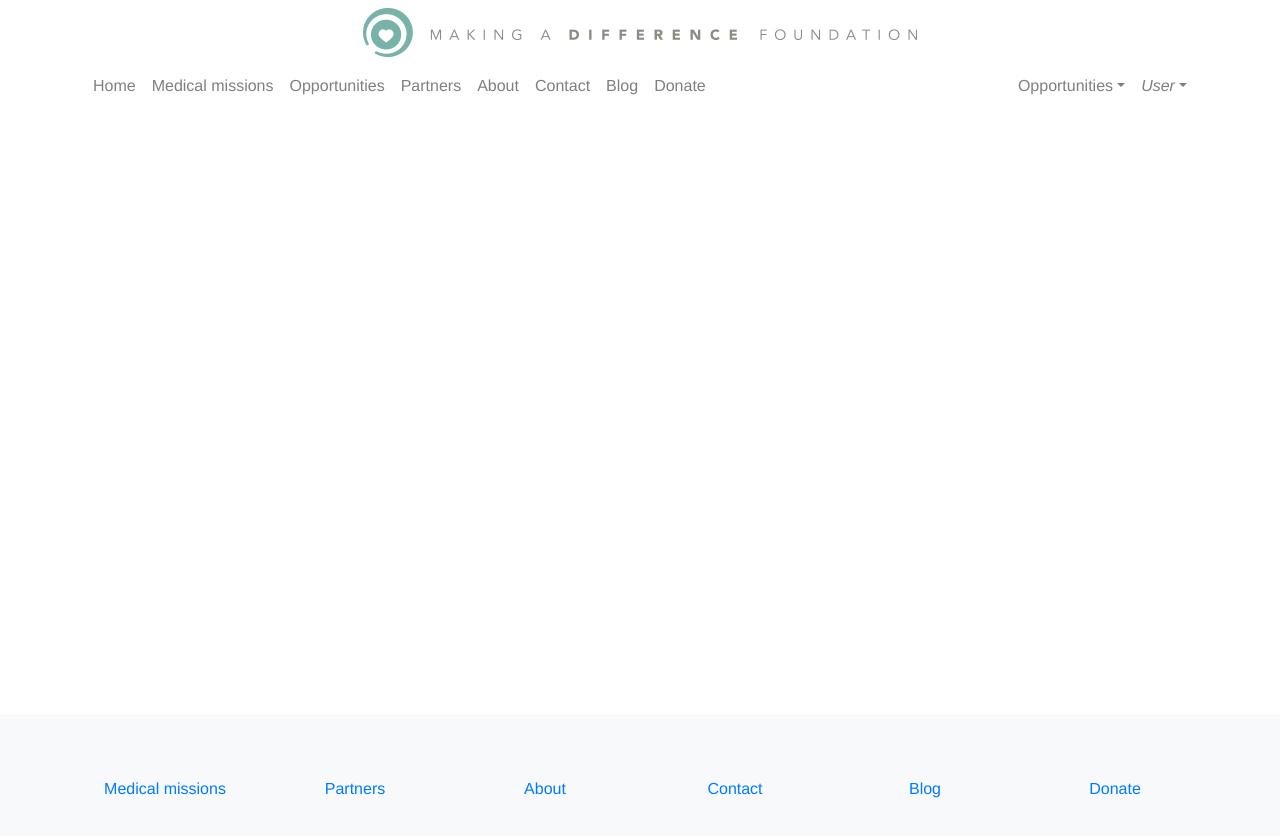
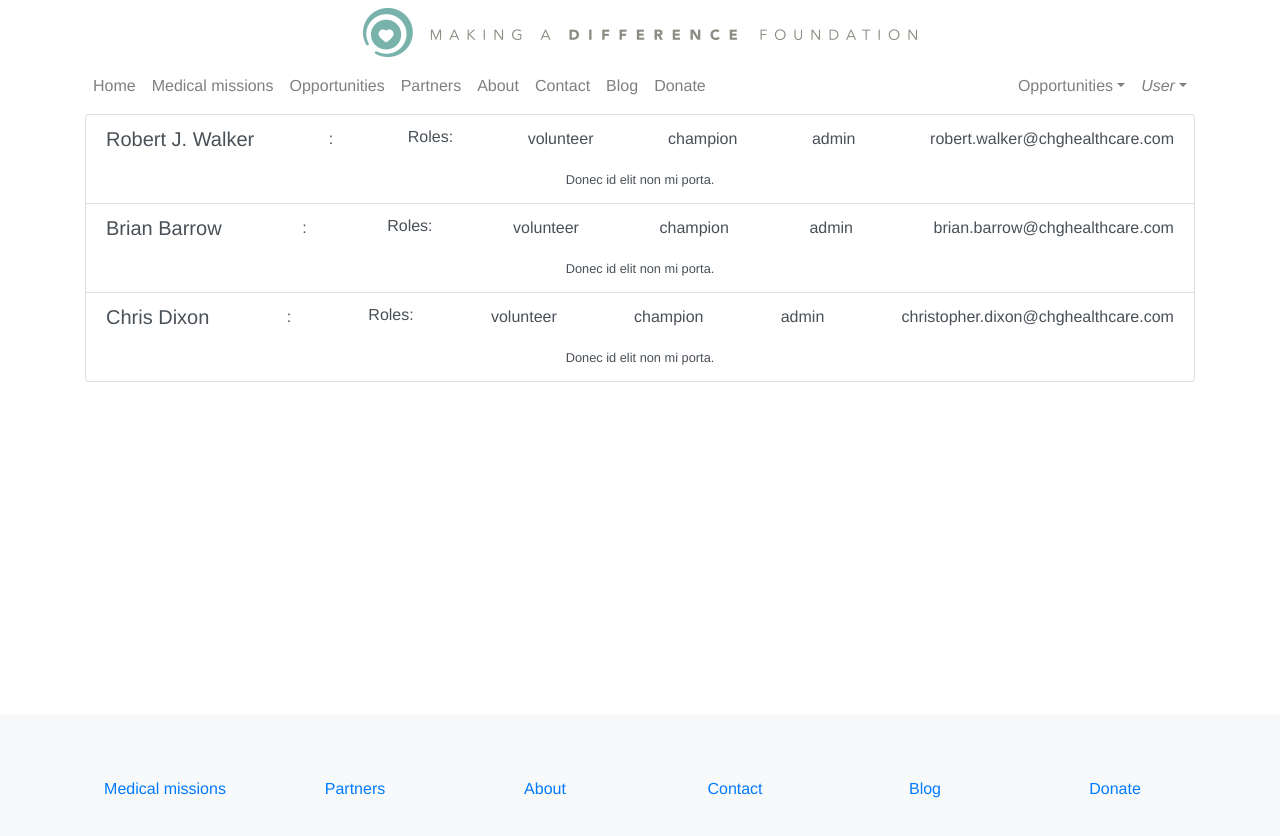
Before and after one commit to More-Cowbell-CHG/madf-volunteer-ui, a Vue app: page /users in a window 1280 px wide. Shown: the top 836 px of the page. Built offline with nearby package versions, Linux system fonts and the light colour scheme.

Commit message:
added usersList view and userEdit view with components

```diff
--- /dev/null
+++ b/src/assets/usersList.json
@@ -0,0 +1,38 @@
+[
+  {
+    "_id": "ewr6516sdf",
+    "email": "robert.walker@chghealthcare.com",
+    "name": "Robert J. Walker",
+    "roles": [
+      "volunteer",
+      "champion",
+      "admin"
+    ],
+    "salt": "56345d65f1wef",
+    "passwordHash": "345r2w1df6w"
+  },
+  {
+    "_id": "ers65df981sdv",
+    "email": "brian.barrow@chghealthcare.com",
+    "name": "Brian Barrow",
+    "roles": [
+      "volunteer",
+      "champion",
+      "admin"
+    ],
+    "salt": "sdf651sdf",
+    "passwordHash": "sdf54sd9f81sdfsdeg"
+  },
+  {
+    "_id": "fwer56sdf",
+    "email": "christopher.dixon@chghealthcare.com",
+    "name": "Chris Dixon",
+    "roles": [
+      "volunteer",
+      "champion",
+      "admin"
+    ],
+    "salt": "SDF65sfd651sdf",
+    "passwordHash": "5sd98rwe1fsdf"
+  }
+]
--- /dev/null
+++ b/src/components/UserForm.vue
@@ -0,0 +1,75 @@
+<template>
+  <b-container id="user-form">
+    <b-form @submit="handleSubmit">
+      <b-form-group id="input-group-1" label="Email address:" label-for="input-1">
+        <b-form-input
+          id="input-1"
+          v-model="userForm.email"
+          type="email"
+          required
+          placeholder="Enter email"
+        ></b-form-input>
+      </b-form-group>
+
+      <b-form-group id="input-group-2" label="Your Name:" label-for="input-2">
+        <b-form-input id="input-2" v-model="userForm.name" required placeholder="Enter name"></b-form-input>
+      </b-form-group>
+
+      <b-form-group id="input-group-3" label="Roles:" label-for="roles-edit">
+        <b-form-checkbox-group
+          id="roles-edit"
+          v-if="isAdmin"
+          v-model="userData.roles"
+          :options="roleOptions"
+          name="roles-edit"
+        ></b-form-checkbox-group>
+        <b-list-group v-else>
+          <b-list-group-item v-for="role in userData.roles" :key="role">{{role}}</b-list-group-item>
+        </b-list-group>
+      </b-form-group>
+
+      <b-button type="submit" variant="primary">Update</b-button>
+    </b-form>
+  </b-container>
+</template>
+
+<script>
+export default {
+  props: {
+    userData: {
+      type: Object,
+      required: true
+    }
+  },
+  data: function() {
+    return {
+      userForm: {
+        name: this.userData.name,
+        roles: this.userData.roles,
+        email: this.userData.email
+      },
+      isAdmin: true,
+      roleOptions: ["volunteer", "champion", "admin"]
+    };
+  },
+  methods: {
+    handleSubmit() {
+      // handle submit
+    }
+  }
+};
+</script>
+
+<style lang="scss">
+div#user-form form {
+  text-align: left;
+}
+
+#user-form label {
+  font-weight: bold;
+}
+
+div#roles-edit label {
+  font-weight: 400;
+}
+</style>
--- /dev/null
+++ b/src/components/UserListItem.vue
@@ -0,0 +1,27 @@
+<template>
+  <b-list-group-item :to="`/users/${userData._id}`" class="flex-column align-items-start">
+    <div class="d-flex w-100 justify-content-between">
+      <h5 class="mb-1">{{ userData.name }}</h5>:
+      <h6>Roles:</h6>
+      <p v-for="role in userData.roles" v-bind:key="role">{{ role }}</p>
+      <p>{{ userData.email }}</p>
+    </div>
+
+    <small>Donec id elit non mi porta.</small>
+  </b-list-group-item>
+</template>
+
+<script>
+export default {
+  props: {
+    userData: Object
+  },
+  data: function() {
+    return {};
+  },
+  computed: {}
+};
+</script>
+
+<style lang="scss">
+</style>
--- a/src/router/index.js
+++ b/src/router/index.js
@@ -37,6 +37,16 @@ const routes = [
     path: '/create/opportunity',
     name: 'Create New Opportunity',
     component: () => import(/* webpackChunkName: "createOpportunity" */ '../views/CreateOpportunity.vue')
+  },
+  {
+    path: '/users',
+    name: 'Users',
+    component: () => import(/* webpackChunkName: "users" */ '../views/Users.vue')
+  },
+  {
+    path: '/users/:id',
+    name: 'User View',
+    component: () => import(/* webpackChunkName: "user" */ '../views/UserEdit.vue')
   }
 ]
 
--- /dev/null
+++ b/src/views/UserEdit.vue
@@ -0,0 +1,22 @@
+<template>
+  <UserForm :userData="userData" />
+</template>
+
+<script>
+import usersList from "@/assets/usersList.json";
+import UserForm from "@/components/UserForm.vue";
+
+export default {
+  components: {
+    UserForm
+  },
+  data: function() {
+    return {
+      userData: usersList.find(x => x._id === this.$route.params.id)
+    };
+  }
+};
+</script>
+
+<style lang="scss" scoped>
+</style>
--- /dev/null
+++ b/src/views/Users.vue
@@ -0,0 +1,27 @@
+<template>
+  <div id="users-list-view">
+    <b-container>
+      <BListGroup>
+        <UserListItem v-for="(user) in users" :key="user._id" v-bind:userData="user" />
+      </BListGroup>
+    </b-container>
+  </div>
+</template>
+
+<script>
+import usersList from "@/assets/usersList.json";
+import UserListItem from "@/components/UserListItem";
+export default {
+  components: {
+    UserListItem
+  },
+  data: function() {
+    return {
+      users: usersList
+    };
+  }
+};
+</script>
+
+<style lang="scss">
+</style>
```
